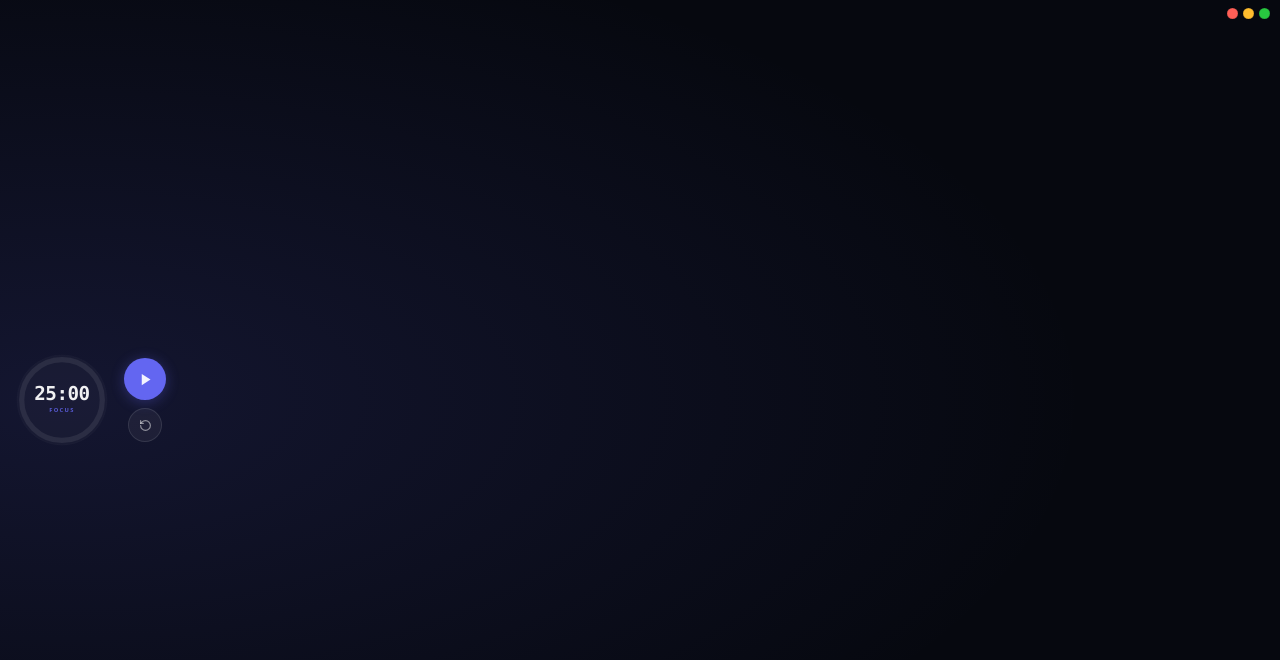
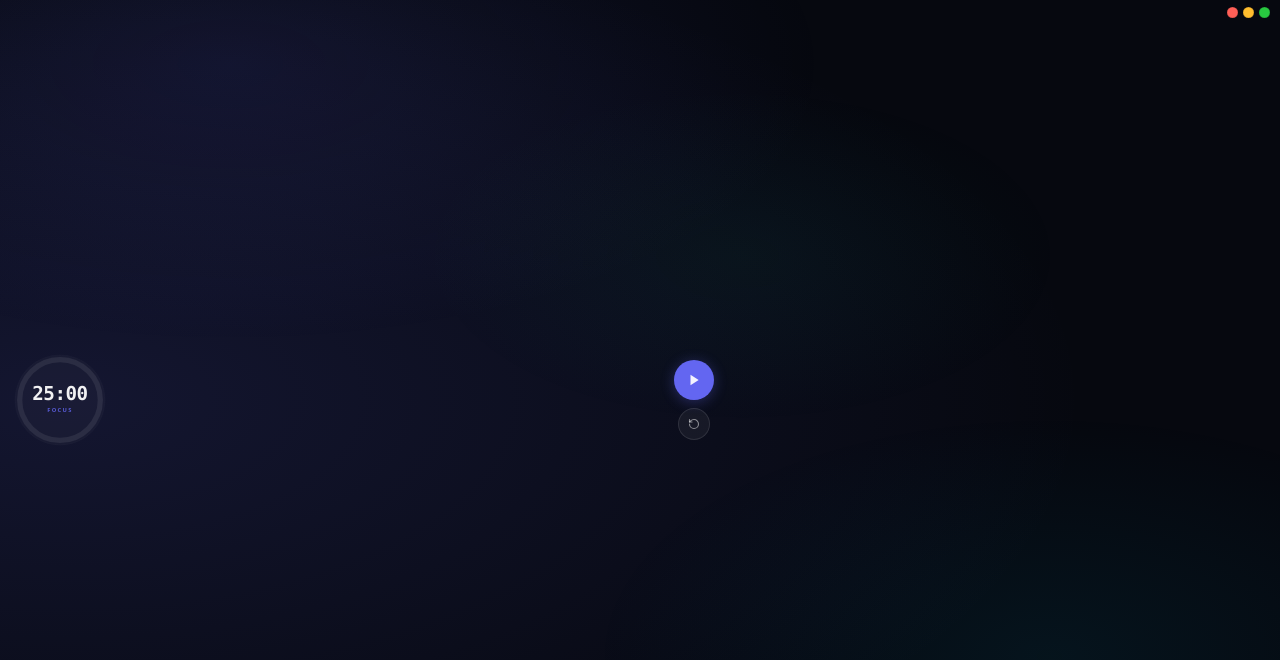
Before and after one commit to lakshy1/03-fomodoro, a Next.js app: page /timer in a window 1280 px wide. Shown: the top 660 px of the page. Built offline with nearby package versions, Linux system fonts and the light colour scheme.

Commit message:
PIP Changes

```diff
--- a/app/components/PomodoroTimer.tsx
+++ b/app/components/PomodoroTimer.tsx
@@ -77,9 +77,8 @@ export function PipBody({
     <div
       style={{
         width: "100vw", height: "100vh",
-        position: "relative",
         display: "flex", alignItems: "center",
-        gap: 14, padding: "0 12px 0 14px",
+        gap: 10, padding: "0 10px 0 12px",
         background:
           "radial-gradient(ellipse 160% 120% at 5% 50%, rgba(99,102,241,0.15), transparent 50%)," +
           "#06080f",
@@ -89,13 +88,8 @@ export function PipBody({
         WebkitFontSmoothing: "antialiased",
       } as React.CSSProperties}
     >
-      {/* Mac dots — absolute top-right */}
-      <div style={{ position: "absolute", top: 8, right: 10, zIndex: 10 }}>
-        <MacDots onClose={onClose} onMin={onMin} onMax={onMax} />
-      </div>
-
-      {/* ── Ring — big ── */}
-      <div style={{ flexShrink: 0, width: 96, height: 96 }}>
+      {/* ── Ring ── fills height */}
+      <div style={{ flexShrink: 0, width: "min(100vh, 96px)", height: "min(100vh, 96px)" }}>
         <svg
           width="100%" height="100%"
           viewBox="0 0 100 100"
@@ -105,11 +99,8 @@ export function PipBody({
             transition: "filter 0.5s ease",
           }}
         >
-          {/* Glass fill */}
           <circle cx="50" cy="50" r="47" fill="rgba(255,255,255,0.025)" stroke="rgba(255,255,255,0.04)" strokeWidth="0.5"/>
-          {/* Track */}
           <circle cx="50" cy="50" r={PIP_R} fill="none" stroke="rgba(255,255,255,0.08)" strokeWidth="5.5"/>
-          {/* Arc */}
           <circle
             cx="50" cy="50" r={PIP_R}
             fill="none" stroke={color} strokeWidth="5.5" strokeLinecap="round"
@@ -121,31 +112,32 @@ export function PipBody({
               transition: "stroke-dashoffset 0.85s ease, stroke 0.4s ease",
             }}
           />
-          {/* Time */}
-          <text
-            x="50" y="45" textAnchor="middle" dominantBaseline="middle"
+          <text x="50" y="45" textAnchor="middle" dominantBaseline="middle"
             fill="rgba(255,255,255,0.94)" fontSize="20" fontWeight="700"
-            fontFamily="ui-monospace,'SF Mono',Consolas,monospace" letterSpacing="-0.5"
-          >
+            fontFamily="ui-monospace,'SF Mono',Consolas,monospace" letterSpacing="-0.5">
             {mins}:{secs}
           </text>
-          {/* Mode label */}
-          <text
-            x="50" y="63" textAnchor="middle"
-            fill={color} fontSize="6" fontWeight="600" letterSpacing="1.4" opacity="0.85"
-          >
+          <text x="50" y="63" textAnchor="middle"
+            fill={color} fontSize="6" fontWeight="600" letterSpacing="1.4" opacity="0.85">
             {modeShort}
           </text>
         </svg>
       </div>
 
-      {/* ── Vertical icon buttons ── */}
-      <div style={{ display: "flex", flexDirection: "column", alignItems: "center", gap: 8 }}>
+      {/* ── Right column: mac dots top-right, buttons centered ── */}
+      <div style={{ display: "flex", flexDirection: "column", alignItems: "center", flex: 1, minWidth: 0, height: "100%", position: "relative" }}>
+        {/* Mac dots pinned top-right — inline width matches exactly 3 dots + gaps */}
+        <div style={{ position: "absolute", top: 7, right: 0 }}>
+          <MacDots onClose={onClose} onMin={onMin} onMax={onMax} />
+        </div>
+
+        {/* Buttons vertically centered */}
+        <div style={{ display: "flex", flexDirection: "column", alignItems: "center", gap: 8, margin: "auto 0" }}>
           {/* Play / Pause */}
           <button
             onClick={toggle}
             style={{
-            width: 42, height: 42, borderRadius: "50%", padding: 0,
+              width: 40, height: 40, borderRadius: "50%", padding: 0,
               background: running ? "rgba(99,102,241,0.20)" : color,
               border: `1.5px solid ${running ? "rgba(99,102,241,0.38)" : "transparent"}`,
               display: "flex", alignItems: "center", justifyContent: "center",
@@ -155,12 +147,12 @@ export function PipBody({
             }}
           >
             {running ? (
-            <svg width="15" height="15" viewBox="0 0 24 24" fill="rgba(255,255,255,0.92)">
+              <svg width="14" height="14" viewBox="0 0 24 24" fill="rgba(255,255,255,0.92)">
                 <rect x="6" y="4" width="4" height="16" rx="1"/>
                 <rect x="14" y="4" width="4" height="16" rx="1"/>
               </svg>
             ) : (
-            <svg width="15" height="15" viewBox="0 0 24 24" fill="rgba(255,255,255,0.92)">
+              <svg width="14" height="14" viewBox="0 0 24 24" fill="rgba(255,255,255,0.92)">
                 <polygon points="6,3 20,12 6,21"/>
               </svg>
             )}
@@ -170,7 +162,7 @@ export function PipBody({
           <button
             onClick={reset}
             style={{
-            width: 34, height: 34, borderRadius: "50%", padding: 0,
+              width: 32, height: 32, borderRadius: "50%", padding: 0,
               background: "rgba(255,255,255,0.05)",
               border: "1.5px solid rgba(255,255,255,0.10)",
               display: "flex", alignItems: "center", justifyContent: "center",
@@ -186,11 +178,12 @@ export function PipBody({
               (e.currentTarget as HTMLElement).style.borderColor = "rgba(255,255,255,0.10)";
             }}
           >
-          <svg width="13" height="13" viewBox="0 0 24 24" fill="none" stroke="rgba(255,255,255,0.50)" strokeWidth="2.2" strokeLinecap="round" strokeLinejoin="round">
+            <svg width="12" height="12" viewBox="0 0 24 24" fill="none" stroke="rgba(255,255,255,0.50)" strokeWidth="2.2" strokeLinecap="round" strokeLinejoin="round">
               <path d="M3 12a9 9 0 1 0 9-9 9.75 9.75 0 0 0-6.74 2.74L3 8"/>
               <path d="M3 3v5h5"/>
             </svg>
           </button>
+        </div>
       </div>
     </div>
   );
@@ -322,19 +315,20 @@ export default function PomodoroTimer({
     }
   }, [lastComplete]);
 
-  // ── Document Picture-in-Picture (or window.open fallback) ──
-  useEffect(() => {
-    if (disablePopup) return;
-
-    const openPiP = async () => {
-      // Document PiP — Chrome 111+
+  // ── Document PiP / popup — must be triggered by a user click ──
+  // NOTE: documentPictureInPicture.requestWindow() REQUIRES a user gesture.
+  // visibilitychange is NOT a user gesture, so it always fell back to window.open.
+  // We expose openPip() and call it from the pop-out button instead.
+  const pipRootRef = useRef<{ unmount: () => void } | null>(null);
+  const openPip = useCallback(async () => {
+    if (disablePopup || window.innerWidth <= 900) return;
+    // Document PiP — Chrome 116+ (truly chromeless)
     if ("documentPictureInPicture" in window) {
       try {
         const pipWin: Window = await (
           window as unknown as { documentPictureInPicture: { requestWindow: (o: object) => Promise<Window> } }
-          ).documentPictureInPicture.requestWindow({ width: 230, height: 116 });
+        ).documentPictureInPicture.requestWindow({ width: 220, height: 112 });
 
-          // Inject reset CSS — kill all scrollbars and overflow
         const style = pipWin.document.createElement("style");
         style.textContent =
           "*, *::before, *::after { box-sizing: border-box; margin: 0; padding: 0; }" +
@@ -342,20 +336,21 @@ export default function PomodoroTimer({
           "html::-webkit-scrollbar, body::-webkit-scrollbar { display: none; }";
         pipWin.document.head.appendChild(style);
 
-          // Render PipTimerContent via a new React root
         const { createRoot } = await import("react-dom/client");
         const root = createRoot(pipWin.document.body);
+        pipRootRef.current = root;
         root.render(<PipTimerContent />);
 
         pipWin.addEventListener("pagehide", () => {
           root.unmount();
+          pipRootRef.current = null;
         });
-          return; // done — don't open window.open
+        return;
       } catch {
         // fall through to window.open
       }
     }
-      // Fallback
+    // Fallback — window.open (shows browser chrome, but functional)
     if (!popupRef.current || popupRef.current.closed) {
       popupRef.current = window.open(
         "/timer",
@@ -363,23 +358,6 @@ export default function PomodoroTimer({
         "width=230,height=170,resizable=yes,scrollbars=no,location=no,toolbar=no,menubar=no,status=no"
       );
     }
-    };
-
-    const closePiP = () => {
-      if (popupRef.current && !popupRef.current.closed) {
-        popupRef.current.close();
-        popupRef.current = null;
-      }
-    };
-
-    const onVisibility = () => {
-      if (window.innerWidth <= 900) return;
-      if (document.visibilityState === "hidden") openPiP();
-      else closePiP();
-    };
-
-    document.addEventListener("visibilitychange", onVisibility);
-    return () => document.removeEventListener("visibilitychange", onVisibility);
   }, [disablePopup]);
 
   // ── Derived display values ──
@@ -513,8 +491,23 @@ export default function PomodoroTimer({
           )}
         </LoadingButton>
 
-        {/* Spacer to mirror the reset button, keeping play perfectly centered */}
-        <div style={{ width: 44, height: 44, flexShrink: 0 }} />
+        {/* Pop-out — triggers Document PiP (must be user click for chromeless window) */}
+        {!disablePopup && (
+          <LoadingButton
+            onClick={openPip}
+            className="flex items-center justify-center rounded-full transition-all duration-200"
+            style={{ width: 44, height: 44, background: "var(--glass-2)", border: "1px solid var(--glass-border)", color: "var(--text-2)" }}
+            title="Pop out timer"
+          >
+            <svg width="15" height="15" viewBox="0 0 24 24" fill="none" stroke="currentColor" strokeWidth="2" strokeLinecap="round" strokeLinejoin="round">
+              <rect x="3" y="3" width="7" height="7" rx="1"/>
+              <rect x="14" y="3" width="7" height="7" rx="1"/>
+              <rect x="14" y="14" width="7" height="7" rx="1"/>
+              <rect x="3" y="14" width="7" height="7" rx="1"/>
+            </svg>
+          </LoadingButton>
+        )}
+        {disablePopup && <div style={{ width: 44, height: 44, flexShrink: 0 }} />}
       </div>
 
       {/* Stats row */}
```
Lines whose indentation alone changed are shown as unchanged.
